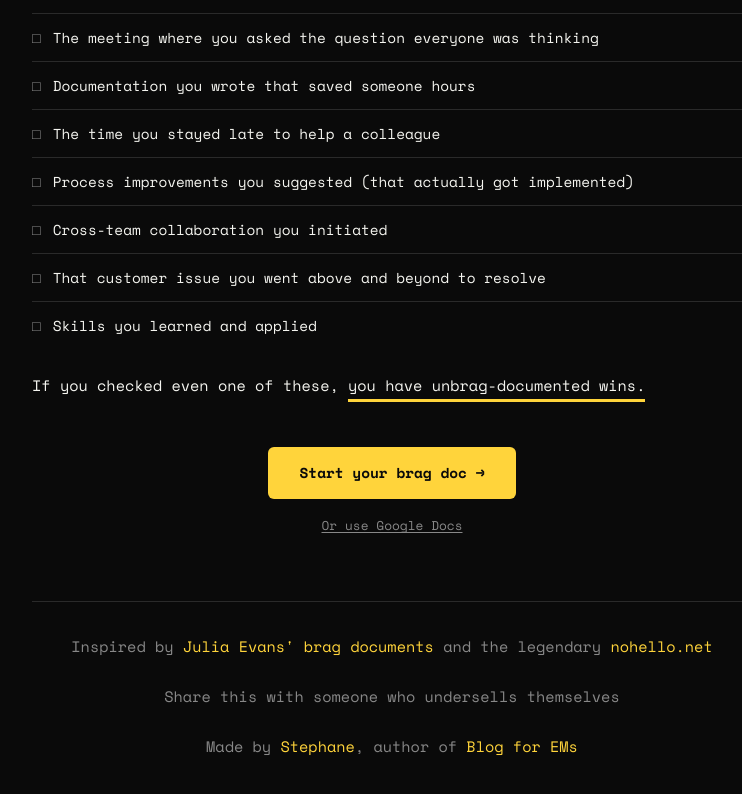
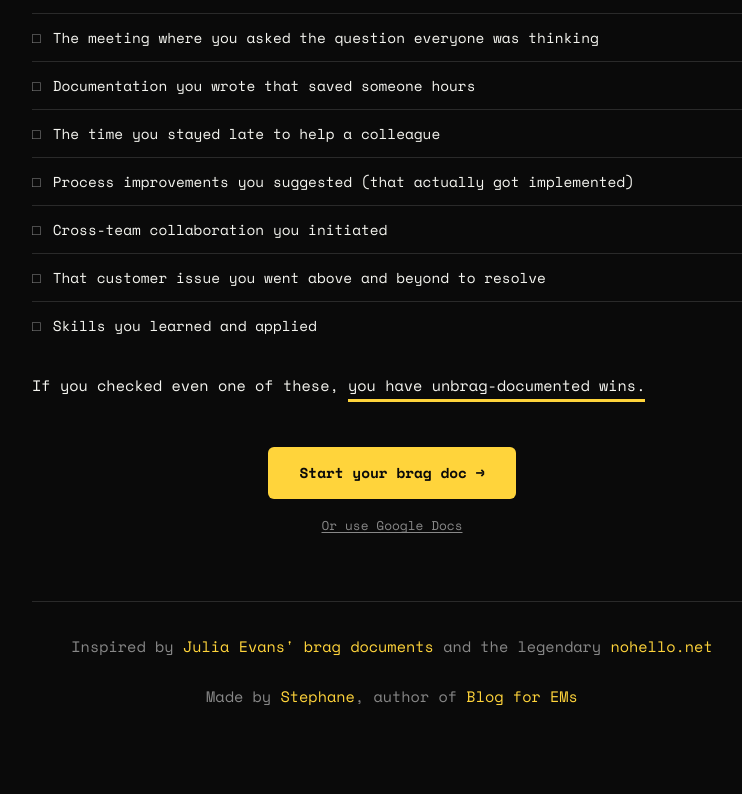
Before and after one commit to stmoreau/bragdoc, a Next.js app: page / in a window 1280 px wide. Shown: the part 1620-2414 px from the top of the page, without its empty margins (248-990 px from the left). Built offline with nearby package versions, Linux system fonts and the light colour scheme.

Commit message:
Update home page

```diff
--- a/app/page.tsx
+++ b/app/page.tsx
@@ -186,7 +186,6 @@ export default function Home() {
             nohello.net
           </a>
         </p>
-        <p>Share this with someone who undersells themselves</p>
         <p style={{ marginTop: "0.5rem" }}>
           Made by{" "}
           <a
```
